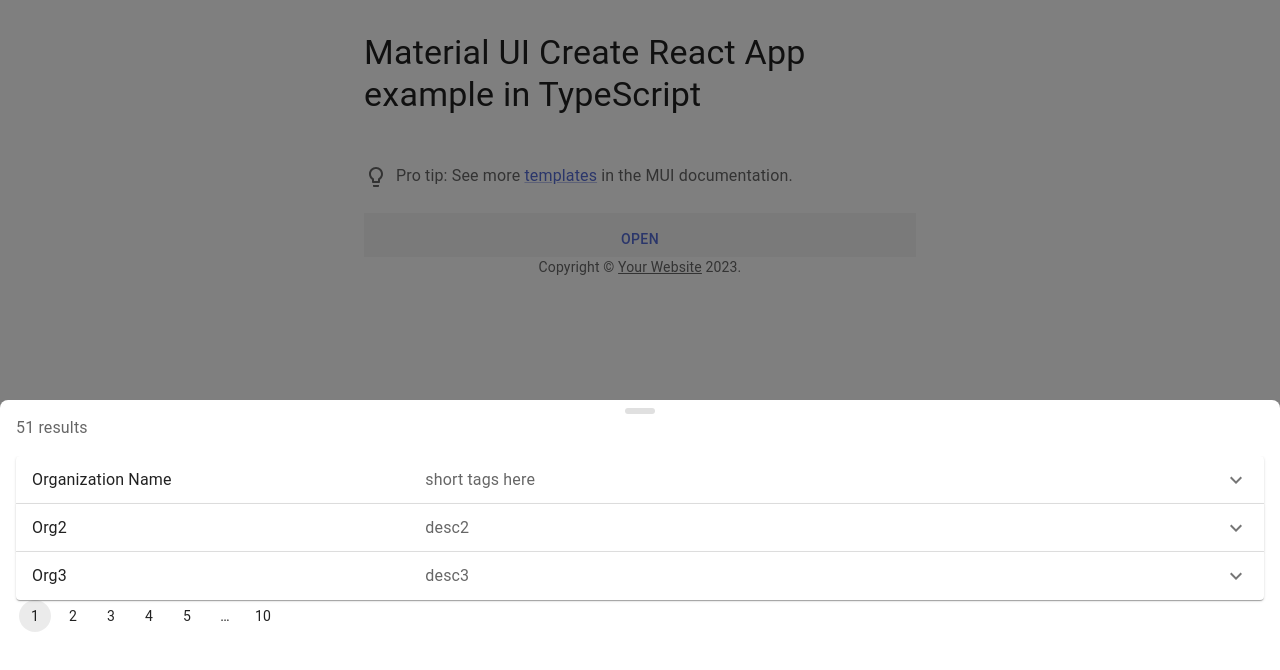
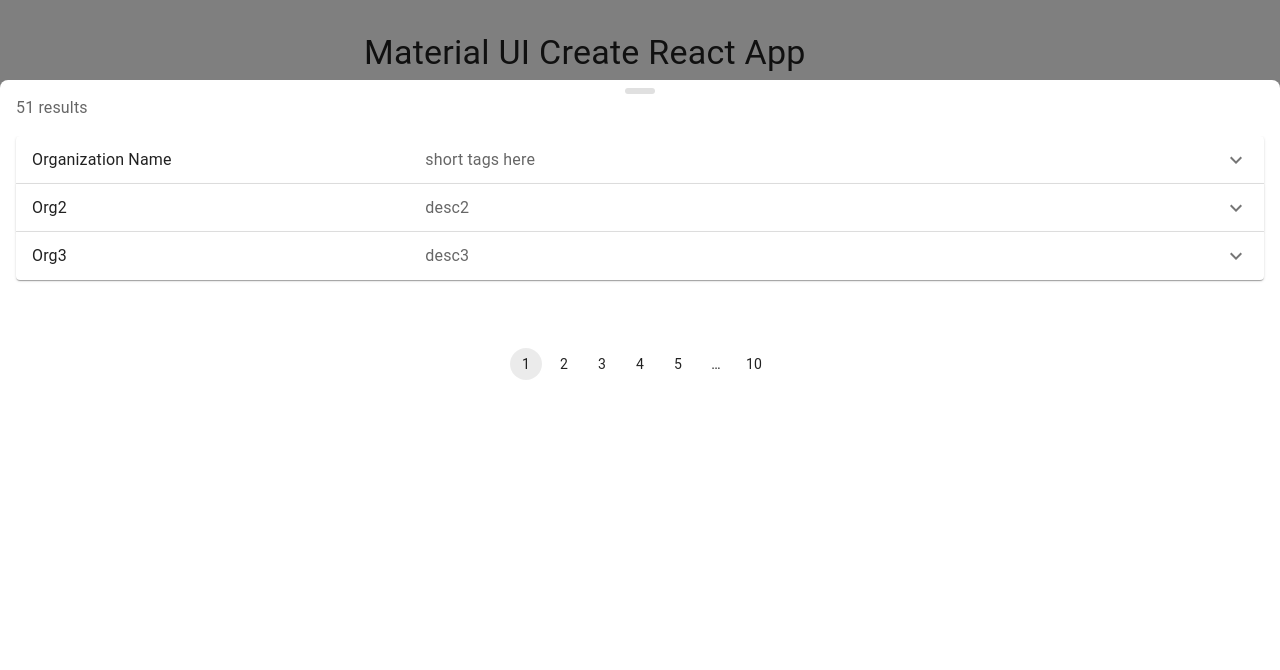
Before and after one commit to Ethan12103/VrygrondCommunityMap, a React (Create React App) app in the folder frontend/: page / in a window 1280 px wide. Both pictures are taken after a click on the button "OPEN". Shown: the top 670 px of the page. Built offline with nearby package versions, Linux system fonts and the light colour scheme.

Commit message:
result drawer lint

```diff
--- a/frontend/src/components/ImgMediaCard.tsx
+++ b/frontend/src/components/ImgMediaCard.tsx
@@ -10,7 +10,7 @@
 
 export default function ImgMediaCard() {
   return (
-    <Card sx={{ maxWidth: 345 }}>
+    <Card>
       <CardMedia
         sx={{ height: 140 }}
         image="/static/images/cards/placeholder.jpg"
--- a/frontend/src/components/PaginationControlled.tsx
+++ b/frontend/src/components/PaginationControlled.tsx
@@ -9,8 +9,25 @@
   };
 
   return (
-    <Stack spacing={2}>
-      <Pagination count={10} page={page} onChange={handleChange} hidePrevButton hideNextButton/>
-    </Stack>
+    <div style={{
+      position: 'relative',
+      paddingBottom: '10px',
+      display: 'flex',
+      justifyContent: 'center',
+      alignItems: 'flex-end',
+      height: '100px', // Set the height of the container as needed
+    }}>
+      <Pagination
+        sx={{
+          position: 'absolute',
+          bottom: 0,
+        }}
+        count={10}
+        page={page}
+        onChange={handleChange}
+        hidePrevButton
+        hideNextButton
+      />
+    </div>
   );
 }
--- a/frontend/src/components/ResultPanel.tsx
+++ b/frontend/src/components/ResultPanel.tsx
@@ -57,7 +57,7 @@
             <Global
                 styles={{
                     '.MuiDrawer-root > .MuiPaper-root': {
-                        height: `calc(50% - ${drawerBleeding}px)`,
+                        height: `calc(90% - ${drawerBleeding}px)`,
                         overflow: 'visible',
                     },
                 }}
--- a/frontend/src/components/SearchPanel.tsx
+++ b/frontend/src/components/SearchPanel.tsx
@@ -0,0 +1 @@
+import * as React from 'react';
```
